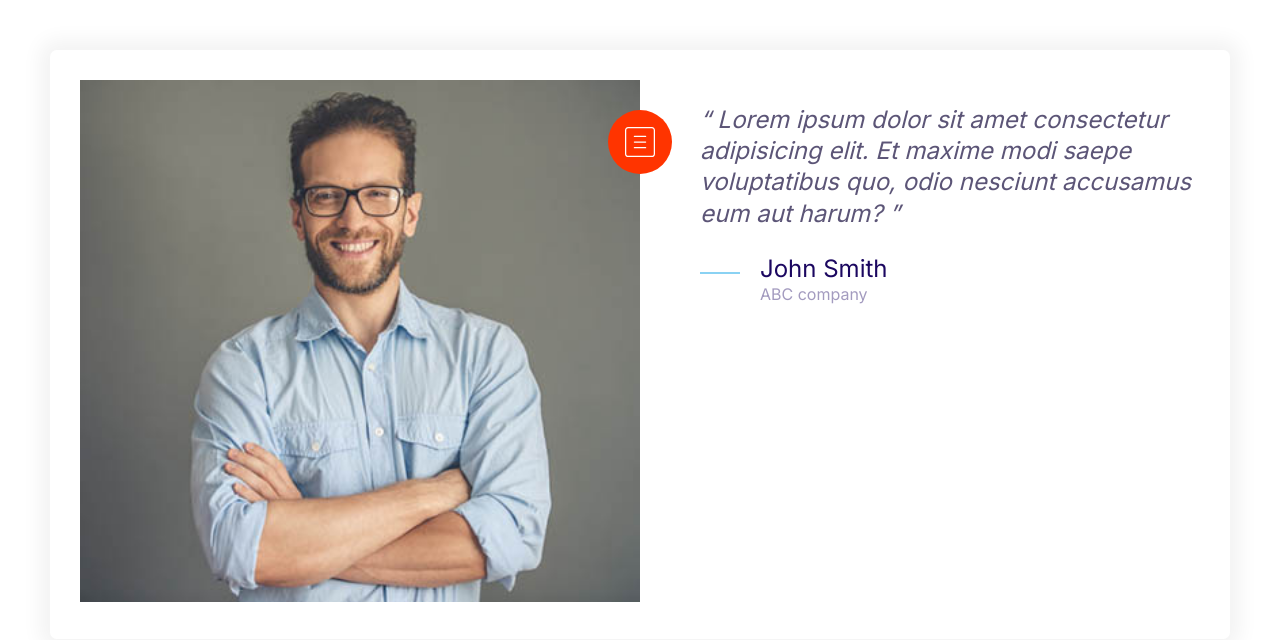
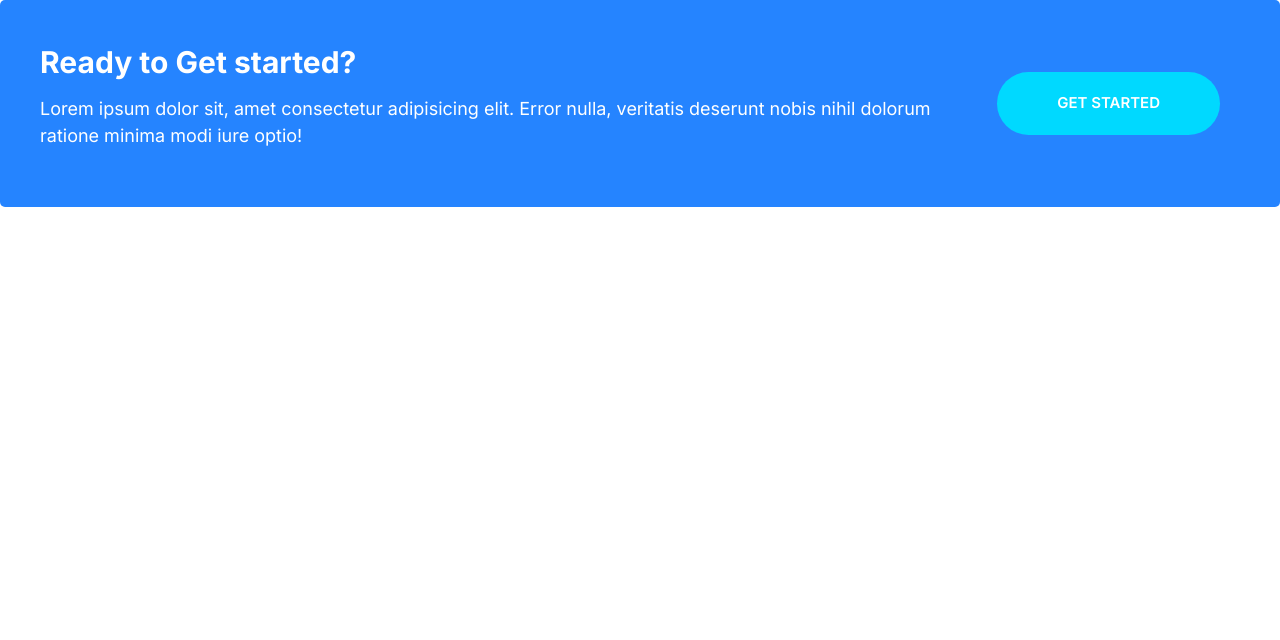
Before and after one commit to tony-508/First-trial, a plain HTML site: page index.html in a window 1280 px wide. Drawn offline with Linux system fonts and the light colour scheme.

Commit message:
Callouts

```diff
--- a/css/styles.css
+++ b/css/styles.css
@@ -231,6 +231,11 @@ a {
 .btn--block {
   width: 100%;
   display: inline-block;
+}
+
+.btn--stretched {
+  padding-right: 6rem;
+  padding-left: 6rem;
 }
 
 .btn--outline {
@@ -495,3 +500,44 @@ a {
     margin-right: 0;
   }
 }
+
+/* callouts */
+.callout {
+  padding: 4rem;
+  border-radius: 5px;
+}
+
+.callout--primary {
+  background: var(--color-primary);
+  color: #fff;
+}
+
+.callout__heading {
+  font-size: 3rem;
+  margin-top: 0;
+  color: #fff;
+}
+
+.callout .btn {
+  justify-self: center;
+  align-self: center;
+}
+
+.callout__content {
+  text-align: center;
+}
+
+@media screen and (min-width: 768px) {
+  .callout .grid--1x2 {
+    grid-template-columns: 1fr auto;
+  }
+
+  .callout__content {
+    text-align: left;
+  }
+
+  .callout .btn {
+    justify-self: start;
+    margin: 0 2rem;
+  }
+}
--- a/index.html
+++ b/index.html
@@ -14,36 +14,18 @@
     <link rel="stylesheet" href="css/normalize (1).css" />
     <link rel="stylesheet" href="css/styles.css" />
   </head>
-  <body style="padding: 5rem">
-    <div class="card testimonial">
+  <body>
+    <div class="callout callout--primary">
       <div class="grid grid--1x2">
-        <div class="testimonial__image">
-          <img src="images/testimonial.jpg" alt="A happy, smiling customer" />
-          <span class="icon-container icon-container--accent">
-            <svg class="icon icon--white icon--small">
-              <use xlink:href="images/sprite.svg#menu"></use>
-            </svg>
-          </span>
+        <div class="callout__content">
+          <h2 class="callout__heading">Ready to Get started?</h2>
+          <p>
+            Lorem ipsum dolor sit, amet consectetur adipisicing elit. Error
+            nulla, veritatis deserunt nobis nihil dolorum ratione minima modi
+            iure optio!
+          </p>
         </div>
-        <blockquote class="quote">
-          <p class="quote__text">
-            Lorem ipsum dolor sit amet consectetur adipisicing elit. Et maxime
-            modi saepe voluptatibus quo, odio nesciunt accusamus eum aut harum?
-          </p>
-          <footer>
-            <div class="media">
-              <div class="media__image">
-                <svg class="icon icon--primary quote__line">
-                  <use xlink:href="images/sprite.svg#line"></use>
-                </svg>
-              </div>
-              <div class="media__body">
-                <h3 class="media__title quote__author">John Smith</h3>
-                <p class="quote__organization">ABC company</p>
-              </div>
-            </div>
-          </footer>
-        </blockquote>
+        <a href="#" class="btn btn--secondary btn--stretched">Get started</a>
       </div>
     </div>
   </body>
```
Also changed, not shown: components/callout.html (added, +12 -0 lines).
